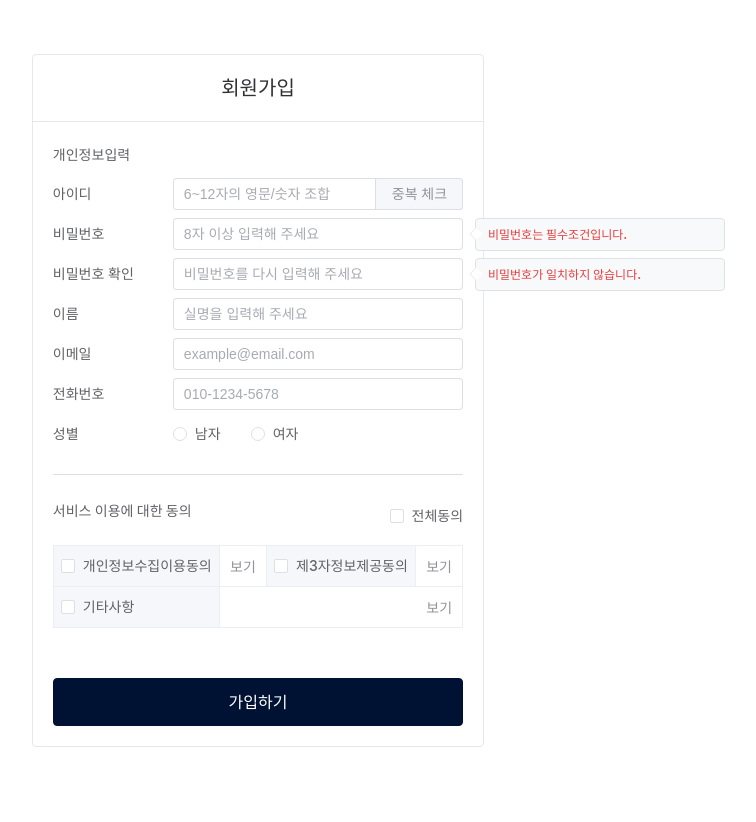
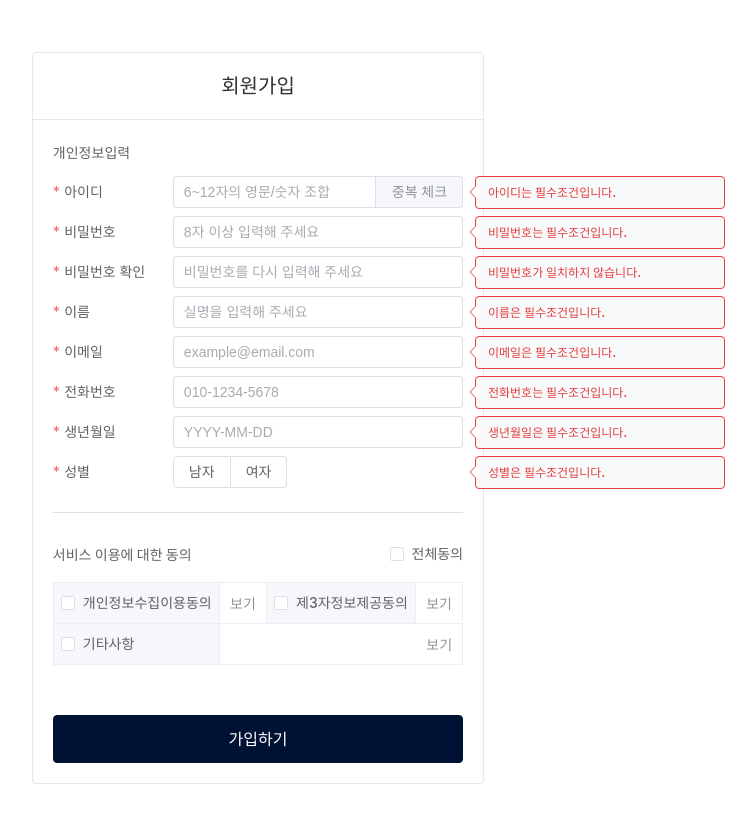
Before and after one commit to koobs97/BonsCore, a Vue app in the folder frontend/: page /SignUp in a window 1280 px wide. Shown: the top 822 px of the page, without its empty margins (382-1138 px from the left). Before the commit the page ends 800 px from the top, so only its background shows below. Built offline with nearby package versions, Linux system fonts and the light colour scheme; what v-calendar would draw is missing.

Commit message:
20250712 회원가입 템플릿 초안 작성중

```diff
--- a/frontend/src/style.css
+++ b/frontend/src/style.css
@@ -172,3 +172,9 @@ button:focus-visible {
 .el-button+.el-button {
   margin-left: 4px !important;
 }
+
+/* custom-error-popover 클래스를 가진 popover의 화살표에만 스타일 적용 */
+.el-popper.custom-error-popover[data-popper-placement^=right] .el-popper__arrow::before {
+  border-left-color: #e53e3e !important;
+  border-bottom-color: #e53e3e !important;
+}
--- a/frontend/src/views/auth/SignUp.vue
+++ b/frontend/src/views/auth/SignUp.vue
@@ -1,14 +1,15 @@
 <script setup>
 
+// 알림 popover style 속성
 const popoverStyle = {
-  padding: '6px 12px', // 가로 패딩을 살짝 넓혀 가독성 확보
+  padding: '6px 12px',
   fontSize: '12px',
   lineHeight: 1.6,
   borderRadius: '4px',
   background: '#f8f9fa',
   color: '#e53e3e',
   fontWeight: 'bold',
-  border: '1px solid #dee2e6',
+  border: '1px solid #e53e3e',
   boxShadow: 'none',
 };
 
@@ -16,7 +17,10 @@ const popoverStyle = {
 
 <template>
   <div class="signup-container">
+
+    <!-- 회원가입 card -->
     <el-card class="signup-card" shadow="never">
+
       <template #header>
         <div class="card-header">회원가입</div>
       </template>
@@ -32,9 +36,17 @@ const popoverStyle = {
           <el-text tag="b">개인정보입력</el-text>
         </div>
 
-
         <!-- 아이디 -->
-        <el-form-item label="아이디" prop="id">
+        <el-popover
+            popper-class="custom-error-popover"
+            :popper-style="popoverStyle"
+            content="아이디는 필수조건입니다."
+            placement="right-start"
+            width="250"
+            :visible="true"
+        >
+          <template #reference>
+            <el-form-item label="아이디" prop="id" required>
               <el-input
                   placeholder="6~12자의 영문/숫자 조합"
                   clearable
@@ -45,10 +57,12 @@ const popoverStyle = {
                 </template>
               </el-input>
             </el-form-item>
+          </template>
+        </el-popover>
 
         <!-- 비밀번호 -->
-        <el-form-item label="비밀번호" prop="password">
         <el-popover
+            popper-class="custom-error-popover"
             :popper-style="popoverStyle"
             content="비밀번호는 필수조건입니다."
             placement="right-start"
@@ -56,19 +70,20 @@ const popoverStyle = {
             :visible="true"
         >
           <template #reference>
+            <el-form-item label="비밀번호" prop="password" required>
               <el-input
                   type="password"
                   show-password
                   placeholder="8자 이상 입력해 주세요"
                   clearable
               />
+            </el-form-item>
           </template>
         </el-popover>
-        </el-form-item>
 
         <!-- 비밀번호 확인 -->
-        <el-form-item label="비밀번호 확인" prop="confirmPassword">
         <el-popover
+            popper-class="custom-error-popover"
             :popper-style="popoverStyle"
             content="비밀번호가 일치하지 않습니다."
             placement="right-start"
@@ -76,59 +91,122 @@ const popoverStyle = {
             :visible="true"
         >
           <template #reference>
+            <el-form-item label="비밀번호 확인" prop="confirmPassword" required>
               <el-input
                   type="password"
                   show-password
                   placeholder="비밀번호를 다시 입력해 주세요"
                   clearable
               />
+            </el-form-item>
           </template>
         </el-popover>
-        </el-form-item>
 
         <!-- 이름 -->
-        <el-form-item label="이름" prop="name">
+        <el-popover
+            popper-class="custom-error-popover"
+            :popper-style="popoverStyle"
+            content="이름은 필수조건입니다."
+            placement="right-start"
+            width="250"
+            :visible="true"
+        >
+          <template #reference>
+            <el-form-item label="이름" prop="name" required>
               <el-input placeholder="실명을 입력해 주세요" clearable />
             </el-form-item>
+          </template>
+        </el-popover>
 
         <!-- 이메일 -->
-        <el-form-item label="이메일" prop="email">
+        <el-popover
+            popper-class="custom-error-popover"
+            :popper-style="popoverStyle"
+            content="이메일은 필수조건입니다."
+            placement="right-start"
+            width="250"
+            :visible="true"
+        >
+          <template #reference>
+            <el-form-item label="이메일" prop="email" required>
               <el-input placeholder="example@email.com" clearable />
             </el-form-item>
+          </template>
+        </el-popover>
 
         <!-- 전화번호 -->
-        <el-form-item label="전화번호" prop="phone">
+        <el-popover
+            popper-class="custom-error-popover"
+            :popper-style="popoverStyle"
+            content="전화번호는 필수조건입니다."
+            placement="right-start"
+            width="250"
+            :visible="true"
+        >
+          <template #reference>
+            <el-form-item label="전화번호" prop="phone" required>
               <el-input placeholder="010-1234-5678" clearable />
             </el-form-item>
+          </template>
+        </el-popover>
+
+        <!-- 생년월일 -->
+        <el-popover
+            popper-class="custom-error-popover"
+            :popper-style="popoverStyle"
+            content="생년월일은 필수조건입니다."
+            placement="right-start"
+            width="250"
+            :visible="true"
+        >
+          <template #reference>
+            <el-form-item label="생년월일" prop="phone" required>
+              <el-input placeholder="YYYY-MM-DD" clearable />
+            </el-form-item>
+          </template>
+        </el-popover>
 
         <!-- 성별 -->
-        <el-form-item label="성별" prop="gender">
-          <el-radio-group>
-            <el-radio label="male">남자</el-radio>
-            <el-radio label="female">여자</el-radio>
+        <el-popover
+            popper-class="custom-error-popover"
+            :popper-style="popoverStyle"
+            content="성별은 필수조건입니다."
+            placement="right-start"
+            width="250"
+            :visible="true"
+        >
+          <template #reference>
+            <el-form-item label="성별" prop="gender" required>
+              <el-radio-group >
+                <el-radio-button label="male">남자</el-radio-button>
+                <el-radio-button label="female">여자</el-radio-button>
               </el-radio-group>
             </el-form-item>
-
+          </template>
+        </el-popover>
       </el-form>
 
+      <!-- 구분선 -->
       <el-divider />
 
+      <!-- 이용약관동의 -->
       <div style="margin-top: 24px;">
-
         <el-descriptions
             class="margin-top"
             :column="2"
             :size="'small'"
             border
         >
+
           <template #title>
-            <div style="text-align: left; margin-bottom: 12px;">
+            <div style="text-align: left;">
               <el-text tag="b">서비스 이용에 대한 동의</el-text>
             </div>
           </template>
           <template #extra>
             <el-checkbox label="전체동의" value="Value A" />
           </template>
+
           <el-descriptions-item>
             <template #label>
               <div class="cell-item">
@@ -163,6 +241,7 @@ const popoverStyle = {
         >
           가입하기
         </el-button>
+
       </div>
     </el-card>
   </div>
@@ -200,16 +279,9 @@ const popoverStyle = {
   font-size: 16px;
   margin-top: 50px;
 }
-.custom-popover {
-  padding: 12px 16px;
-  color: #e0e0e0; /* 밝은 회색 텍스트 */
-  font-size: 13px;
-  line-height: 1.6;
-  border: 1px solid #444; /* 테두리 살짝 추가 */
-  border-radius: 8px;
-  box-shadow: 0 6px 15px rgba(0, 0, 0, 0.3);
-
-  /* 고급스러운 다크 그레이 배경 */
-  background: #2c3e50;
+/* el-popper 스타일 문제를 해결하기 위해 :deep() 선택자 사용 */
+:deep(.el-popper[data-popper-placement^=right]>.el-popper__arrow:before) {
+  border-right-color: #e53e3e !important;
+  border-top-color: #e53e3e !important;
 }
 </style>
```
Lines whose indentation alone changed are shown as unchanged.
